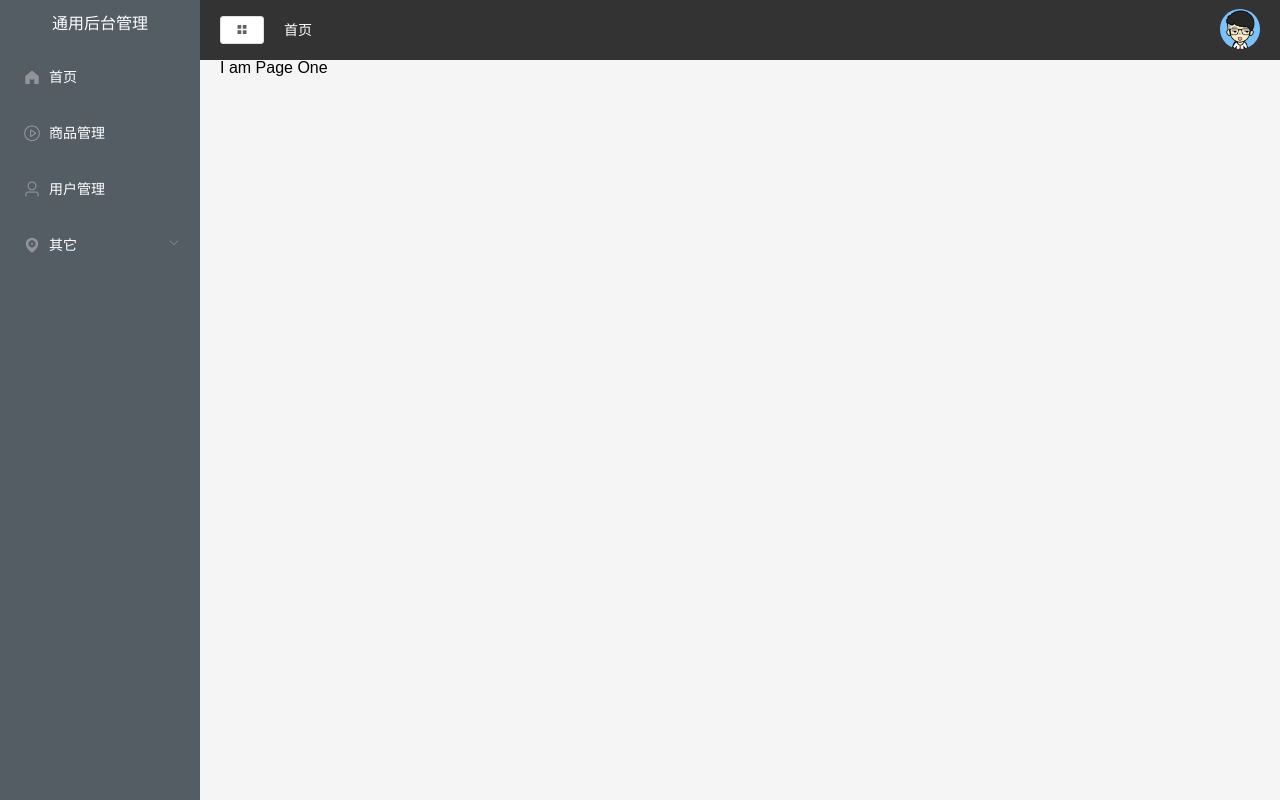
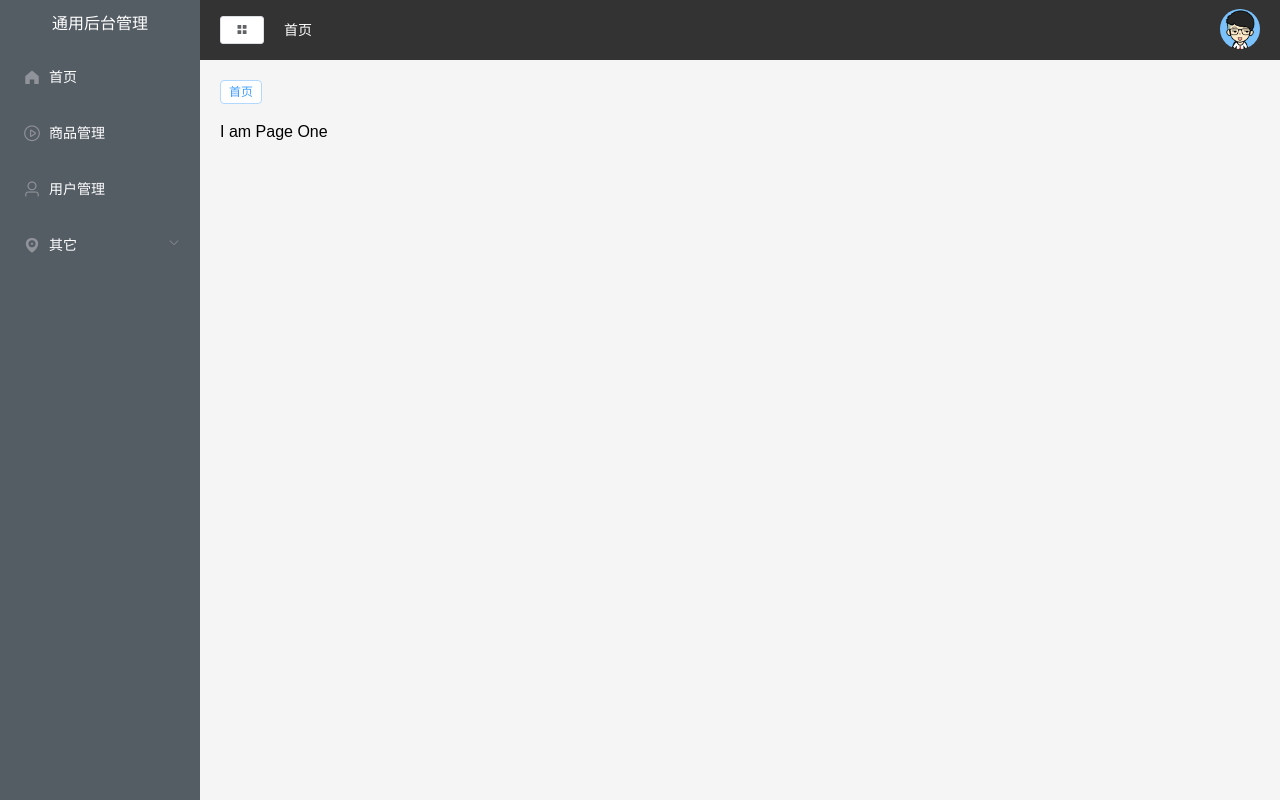
Before and after one commit to yexia553/vue_study, a Vue app in the folder vue-manage/: page /pageOne in a window 1280 px wide. Built offline with nearby package versions, Linux system fonts and the light colour scheme.

Commit message:
添加tab

```diff
--- /dev/null
+++ b/vue-manage/src/components/CommonTag.vue
@@ -0,0 +1,50 @@
+<template>
+    <div class="tags">
+        <el-tag
+        v-for="(tag, index) in tags"
+        :key="tag.name"
+        :closable="tag.name !== 'home'"
+        :effect="$route.name === tag.name ? 'dark' : 'plain'"
+        size="small"
+        @click="changeMenu(tag)"
+        @close="handleClose(tag, index)"
+        >
+            {{tag.label}}
+        </el-tag>
+    </div>
+</template>
+
+<script>
+import { mapState } from 'vuex'
+
+export default {
+    name: 'CommonTag',
+    data() {
+        return{}
+    },
+    computed: {
+        ...mapState({
+            tags: state => state.tab.tabsList
+        }),
+    },
+    methods: {
+        changeMenu(item) {
+
+        },
+        handleClose(tag, index) {
+
+        }
+    },
+}
+
+</script>
+
+<style lang="less" scoped>
+.tags {
+    padding: 20px;
+    .el-tag {
+        margin-right: 15px;
+        cursor: pointer;
+    }
+}
+</style>
--- a/vue-manage/views/Main.vue
+++ b/vue-manage/views/Main.vue
@@ -8,6 +8,7 @@
             <el-header>
                 <common-header></common-header>
             </el-header>
+            <common-tag></common-tag>
             <el-main>
                 <!-- 主体区域以后会成为各个页面的展现区域，通过路由跳转实现 -->
                 <router-view></router-view>
@@ -17,13 +18,17 @@
 </template>
 
 <script>
-import CommonAside from '../src/components/CommonAside.vue';
-import CommonHeader from '../src/components/CommonHeader.vue';
+import CommonAside from '../src/components/CommonAside.vue'
+import CommonHeader from '../src/components/CommonHeader.vue'
+import CommonTag from '../src/components/CommonTag.vue'
+
+
 export default {
     name: 'home',
     components: {
         CommonAside,
         CommonHeader,
+        CommonTag,
     },
     data() {
         return {}
```
